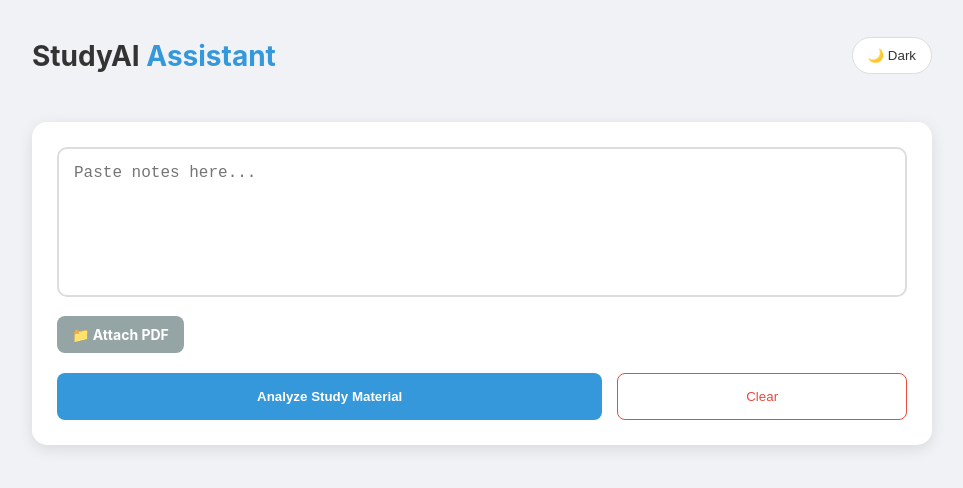
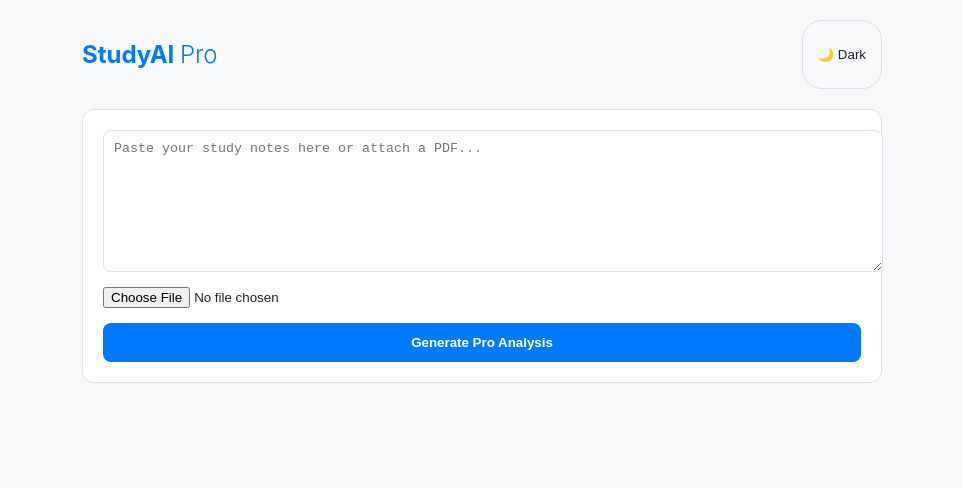
Before and after one commit to Pragya-19gd/ai-study-assistant, a React (Create React App) app in the folder client/: page / in a window 1280 px wide. Shown: the top 488 px of the page, without its empty margins (158-1121 px from the left). Built offline with nearby package versions, Linux system fonts and the light colour scheme.

Commit message:
Markdown Added

```diff
--- a/client/src/App.js
+++ b/client/src/App.js
@@ -9,143 +9,65 @@ function App() {
   const [darkMode, setDarkMode] = useState(false);
 
   const theme = {
-    bg: darkMode ? "#121212" : "#f0f2f5",
+    bg: darkMode ? "#121212" : "#f8f9fa",
     card: darkMode ? "#1e1e1e" : "#ffffff",
-    text: darkMode ? "#ffffff" : "#333333",
-    subtext: darkMode ? "#bbbbbb" : "#666666",
-    inputBg: darkMode ? "#2c2c2c" : "#ffffff",
-    border: darkMode ? "#333333" : "#dddddd",
-    accent: "#3498db",
-    success: "#2ecc71"
+    text: darkMode ? "#ffffff" : "#212529",
+    accent: "#007bff",
+    border: darkMode ? "#333" : "#dee2e6"
   };
 
   const analyzeText = async () => {
-    if (!text.trim() && !file) return alert("Please enter text or upload a PDF!");
+    if (!text.trim() && !file) return alert("Please provide text or a PDF!");
     setLoading(true);
     setResult(null);
 
+    const formData = new FormData();
+    if (file) formData.append("pdf", file);
+    else formData.append("text", text);
+
     try {
-      const formData = new FormData();
-      if (file) {
-        formData.append("pdf", file);
-      } else {
-        formData.append("text", text);
-      }
-
-      const response = await fetch("/analyze", {
-        method: "POST",
-        body: formData,
-      });
-
+      const response = await fetch("/analyze", { method: "POST", body: formData });
       const data = await response.json();
       setResult(data);
     } catch (error) {
-      console.error("Frontend Error:", error);
-      alert("Error connecting to backend. Check if the server is awake on Render!");
+      alert("System Busy. Please check your connection.");
     } finally {
       setLoading(false);
     }
   };
 
-  const copyToClipboard = (content) => {
-    if (!content) return;
-    navigator.clipboard.writeText(content);
-    alert("Copied to clipboard! 📋");
-  };
-
-  // Logic to highlight keywords in the pasted text (only for text mode)
-  const getHighlightedText = () => {
-    if (!result || !result.keywords || !text) return text;
-    let highlighted = text;
-    result.keywords.forEach(word => {
-      if (word && word !== "Analysis Complete") {
-        const regex = new RegExp(`\\b(${word})\\b`, "gi");
-        highlighted = highlighted.replace(regex, `<mark style="background-color: #f1c40f; color: black; border-radius: 4px; padding: 0 2px;">$1</mark>`);
-      }
-    });
-    return highlighted;
-  };
-
   return (
-    <div style={{ backgroundColor: theme.bg, color: theme.text, minHeight: "100vh", padding: "20px", transition: "all 0.3s ease" }}>
-      <div style={{ maxWidth: "900px", margin: "0 auto" }}>
-
-        <header style={{ display: "flex", justifyContent: "space-between", alignItems: "center", marginBottom: "30px" }}>
-          <h1 style={{ fontSize: "28px", fontWeight: "bold" }}>StudyAI <span style={{color: theme.accent}}>Assistant</span></h1>
-          <button onClick={() => setDarkMode(!darkMode)} style={{ padding: "10px 15px", borderRadius: "50px", border: `1px solid ${theme.border}`, backgroundColor: theme.card, color: theme.text, cursor: "pointer" }}>
+    <div style={{ backgroundColor: theme.bg, color: theme.text, minHeight: "100vh", padding: "20px" }}>
+      <div style={{ maxWidth: "800px", margin: "0 auto" }}>
+        <header style={{ display: "flex", justifyContent: "space-between", marginBottom: "20px" }}>
+          <h2 style={{ color: theme.accent }}>StudyAI <span style={{fontWeight: '300'}}>Pro</span></h2>
+          <button onClick={() => setDarkMode(!darkMode)} style={{ cursor: 'pointer', background: 'none', border: `1px solid ${theme.border}`, color: theme.text, padding: '5px 15px', borderRadius: '20px' }}>
             {darkMode ? "☀️ Light" : "🌙 Dark"}
           </button>
         </header>
 
-        <div style={{ backgroundColor: theme.card, padding: "25px", borderRadius: "15px", boxShadow: "0 4px 15px rgba(0,0,0,0.1)", marginBottom: "30px" }}>
+        <div style={{ backgroundColor: theme.card, padding: "20px", borderRadius: "12px", border: `1px solid ${theme.border}` }}>
           <textarea
             value={text}
             onChange={(e) => setText(e.target.value)}
-            disabled={!!file}
-            placeholder={file ? `File selected: ${file.name}` : "Paste notes here..."}
-            style={{ width: "100%", height: "150px", padding: "15px", borderRadius: "10px", border: `2px solid ${theme.border}`, backgroundColor: theme.inputBg, color: theme.text, fontSize: "16px", outline: "none", resize: "none", boxSizing: "border-box" }}
+            placeholder="Paste your study notes here or attach a PDF..."
+            style={{ width: "100%", height: "120px", marginBottom: "10px", padding: "10px", borderRadius: "8px", border: `1px solid ${theme.border}`, backgroundColor: darkMode ? '#2c2c2c' : '#fff', color: theme.text }}
           />
+          <input type="file" accept="application/pdf" onChange={(e) => setFile(e.target.files[0])} style={{ marginBottom: "15px" }} />
 
-          <div style={{ display: "flex", gap: "10px", marginTop: "15px", alignItems: "center" }}>
-            <label style={{
-              backgroundColor: file ? theme.success : "#95a5a6",
-              color: "white", padding: "10px 15px", borderRadius: "8px", cursor: "pointer", fontSize: "14px", fontWeight: "bold"
-            }}>
-              {file ? "✓ PDF Attached" : "📁 Attach PDF"}
-              <input type="file" accept="application/pdf" onChange={(e) => setFile(e.target.files[0])} style={{ display: "none" }} />
-            </label>
-            {file && <span style={{ fontSize: "12px", color: theme.subtext }}>{file.name}</span>}
-          </div>
-
-          <div style={{ display: "flex", gap: "15px", marginTop: "20px" }}>
-            <button onClick={analyzeText} disabled={loading} style={{ flex: 2, padding: "15px", backgroundColor: theme.accent, color: "white", border: "none", borderRadius: "8px", fontWeight: "bold", cursor: loading ? "not-allowed" : "pointer" }}>
-              {loading ? "Analyzing..." : "Analyze Study Material"}
-            </button>
-            <button onClick={() => { setText(""); setResult(null); setFile(null); }} style={{ flex: 1, padding: "15px", backgroundColor: "transparent", color: "#e74c3c", border: "1px solid #e74c3c", borderRadius: "8px", cursor: "pointer" }}>
-              Clear
-            </button>
-          </div>
+          <button onClick={analyzeText} disabled={loading} style={{ width: "100%", padding: "12px", backgroundColor: theme.accent, color: "white", border: "none", borderRadius: "8px", fontWeight: "bold", cursor: "pointer" }}>
+            {loading ? "Processing with Pro AI..." : "Generate Pro Analysis"}
+          </button>
         </div>
 
         {result && (
-          <div style={{ display: "grid", gap: "20px" }}>
-            <div style={{ backgroundColor: theme.card, padding: "25px", borderRadius: "12px", boxShadow: "0 2px 10px rgba(0,0,0,0.05)" }}>
-              <div style={{ display: "flex", justifyContent: "space-between", marginBottom: "15px" }}>
-                <h3 style={{ marginTop: 0, color: theme.accent }}>Detailed Analysis</h3>
-                <button onClick={() => copyToClipboard(result.summary)} style={{ background: "none", border: "none", cursor: "pointer", fontSize: "20px" }}>📋</button>
-              </div>
-
-              <div style={{ lineHeight: "1.7", color: theme.text, textAlign: "left" }} className="markdown-content">
-                {/* Result summary check to prevent errors */}
-                {result.summary ? (
-                  <ReactMarkdown>{result.summary}</ReactMarkdown>
-                ) : (
-                  <p>AI response was received but summary is empty.</p>
-                )}
+          <div style={{ marginTop: "30px", textAlign: "left" }}>
+            <div style={{ backgroundColor: theme.card, padding: "25px", borderRadius: "12px", border: `1px solid ${theme.border}` }}>
+              <h3 style={{ color: theme.accent, borderBottom: `1px solid ${theme.border}`, paddingBottom: "10px" }}>Detailed Analysis</h3>
+              <div className="pro-markdown" style={{ lineHeight: "1.8" }}>
+                <ReactMarkdown>{result.summary}</ReactMarkdown>
               </div>
             </div>
-
-            <div style={{ backgroundColor: theme.card, padding: "20px", borderRadius: "12px" }}>
-              <h3 style={{ marginTop: 0, color: theme.accent }}>Core Concepts</h3>
-              <div style={{ display: "flex", flexWrap: "wrap", gap: "10px" }}>
-                {result.keywords?.map((word, i) => (
-                  <span key={i} style={{ backgroundColor: theme.accent + "22", color: theme.accent, padding: "8px 15px", borderRadius: "50px", fontSize: "14px", fontWeight: "600", border: `1px solid ${theme.accent}` }}>
-                    {word}
-                  </span>
-                ))}
-              </div>
-            </div>
-
-            {/* Smart Highlight view for manual text input */}
-            {!file && text && (
-              <div style={{ backgroundColor: theme.card, padding: "20px", borderRadius: "12px" }}>
-                <h3 style={{ marginTop: 0, color: theme.accent }}>Smart Highlight View</h3>
-                <div
-                  style={{ lineHeight: "1.8", whiteSpace: "pre-wrap", color: theme.text, backgroundColor: darkMode ? "#111" : "#f9f9f9", padding: "15px", borderRadius: "8px", textAlign: "left" }}
-                  dangerouslySetInnerHTML={{ __html: getHighlightedText() }}
-                />
-              </div>
-            )}
           </div>
         )}
       </div>
```
Also changed, not shown: 1 other file (tests, documents, lock files or other folders).
